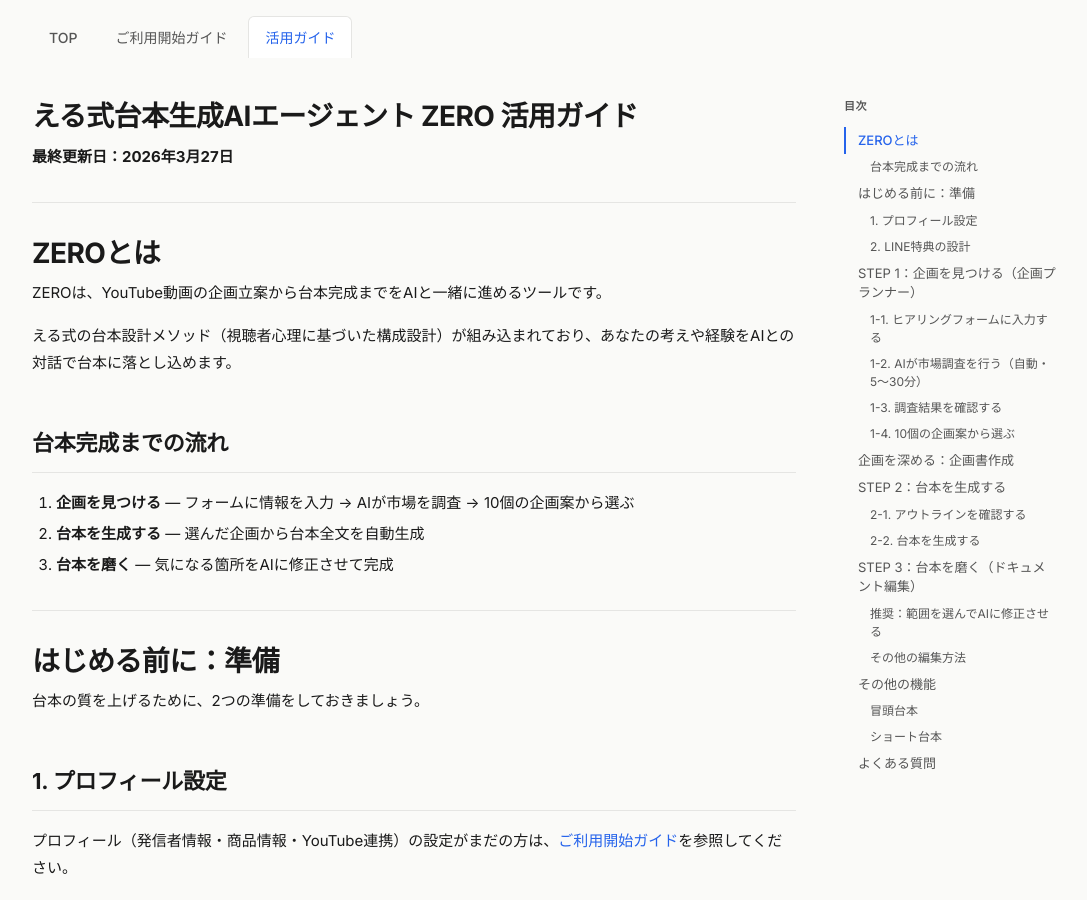
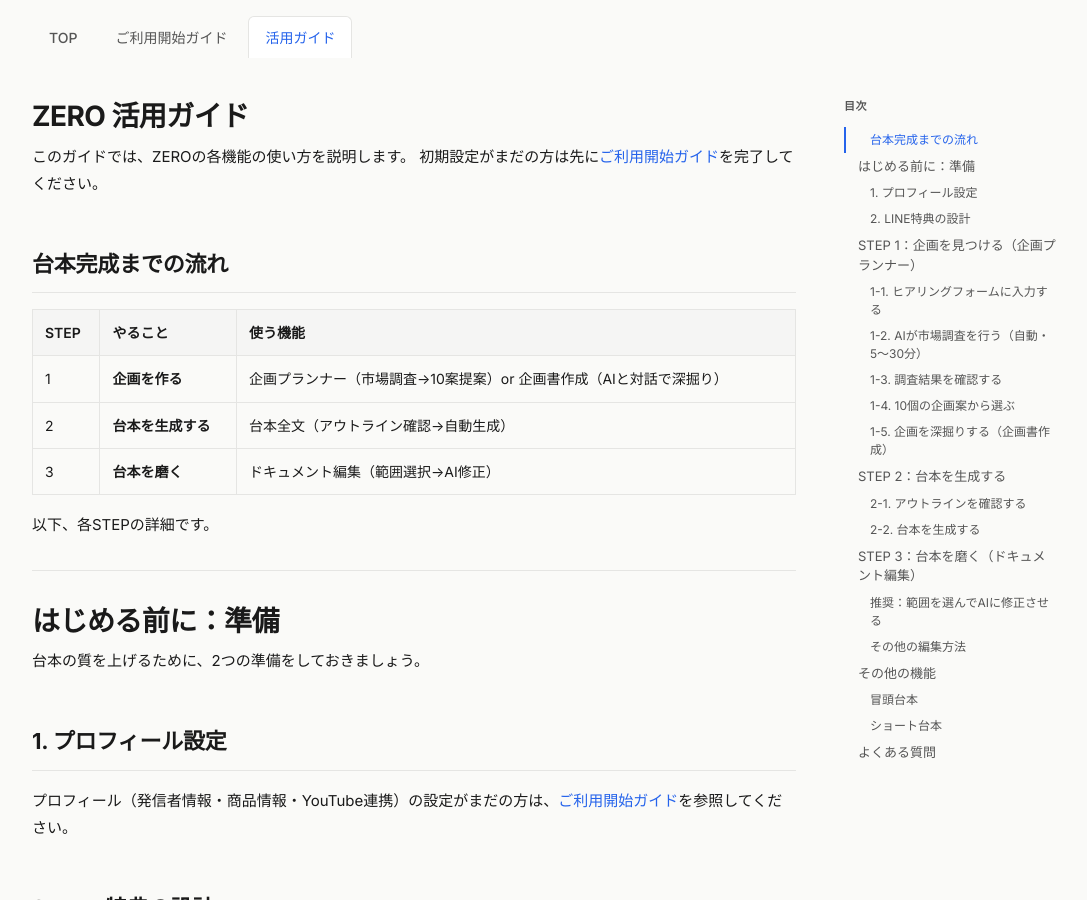
Before and after one commit to ele-inc/zero_user_manual, a Jekyll site: the page built from docs/manual.md, in a window 1280 px wide and 900 px high. Shown: the whole window, without its empty margins (92-1179 px from the left). Built offline with Jekyll 4.4.1, drawn with Linux system fonts in a browser that asks for light colours; some of the changed text lies outside the part shown.

Commit message:
TOPページ改善、活用ガイド冒頭を刷新、企画書作成をSTEP 1内に統合
- TOPにZEROの説明と導線を追加
- 活用ガイド冒頭をSTEP/やること/機能のテーブルに変更
- 企画書作成を独立セクションからSTEP 1-5に組み込み

Co-Authored-By: Claude Opus 4.6 (1M context) <noreply@anthropic.com>

```diff
--- a/docs/manual.md
+++ b/docs/manual.md
@@ -4,23 +4,20 @@ title: ''
 mermaid: true
 ---
 
-# える式台本生成AIエージェント ZERO 活用ガイド
+# ZERO 活用ガイド
 
-**最終更新日：2026年3月27日**
-
----
-
-# ZEROとは
-
-ZEROは、YouTube動画の企画立案から台本完成までをAIと一緒に進めるツールです。
-
-える式の台本設計メソッド（視聴者心理に基づいた構成設計）が組み込まれており、あなたの考えや経験をAIとの対話で台本に落とし込めます。
+このガイドでは、ZEROの各機能の使い方を説明します。
+初期設定がまだの方は先に[ご利用開始ガイド](getting-started)を完了してください。
 
 ## 台本完成までの流れ
 
-1. **企画を見つける** — フォームに情報を入力 → AIが市場を調査 → 10個の企画案から選ぶ
-2. **台本を生成する** — 選んだ企画から台本全文を自動生成
-3. **台本を磨く** — 気になる箇所をAIに修正させて完成
+| STEP | やること | 使う機能 |
+|------|---------|---------|
+| 1 | **企画を作る** | 企画プランナー（市場調査→10案提案）or 企画書作成（AIと対話で深掘り） |
+| 2 | **台本を生成する** | 台本全文（アウトライン確認→自動生成） |
+| 3 | **台本を磨く** | ドキュメント編集（範囲選択→AI修正） |
+
+以下、各STEPの詳細です。
 
 ---
 
@@ -114,11 +111,10 @@ ZEROは、YouTube動画の企画立案から台本完成までをAIと一緒に
 
 ![20260328_130030](images/20260328_130030.png)
 
----
+## 1-5. 企画を深掘りする（企画書作成）
 
-# 企画を深める：企画書作成
-
-企画プランナーで「**この企画を深掘りする**」を選ぶか、トップメニューの「**企画書作成**」から直接アクセスできます。
+「**この企画を深掘りする**」を選ぶと企画書作成に進みます。
+トップメニューの「**企画書作成**」から、テーマを自分で入力して直接始めることもできます。
 
 企画プランナーから進んだ場合は、テーマと切り口が自動で入力されます。
 
@@ -147,7 +143,7 @@ AIが対話形式で企画を深掘りします。各フェーズで複数の仮
 | **コアアイデア設計** | あなたの権威性・経験を活かした信頼獲得戦略を3パターンから選択 |
 | **構成設計**         | 標準形式 or ランキング形式で動画の構成を決定                  |
 
-完成した企画書から、そのまま台本生成（STEP 2）に進めます。
+完成した企画書から、そのままSTEP 2に進めます。
 
 ![20260328_130327](images/20260328_130327.png)
 
@@ -157,7 +153,7 @@ AIが対話形式で企画を深掘りします。各フェーズで複数の仮
 
 # STEP 2：台本を生成する
 
-企画プランナーまたは企画書作成から進むと、企画の情報が引き継がれて台本生成が始まります。
+STEP 1で選んだ企画（または企画書作成で完成させた企画）の情報が引き継がれ、台本生成が始まります。
 
 ## 2-1. アウトラインを確認する
 
```
Also changed, not shown: docs/index.md (+13 -5 lines).
